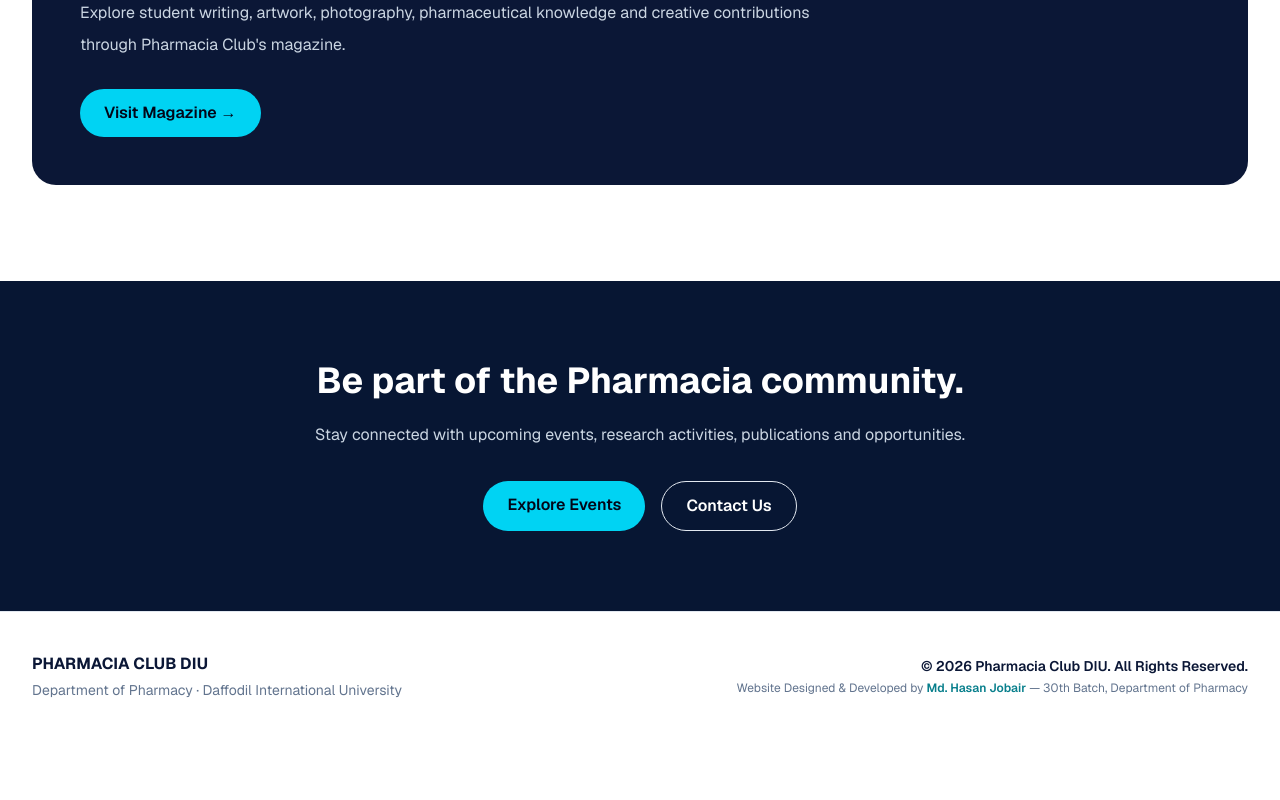
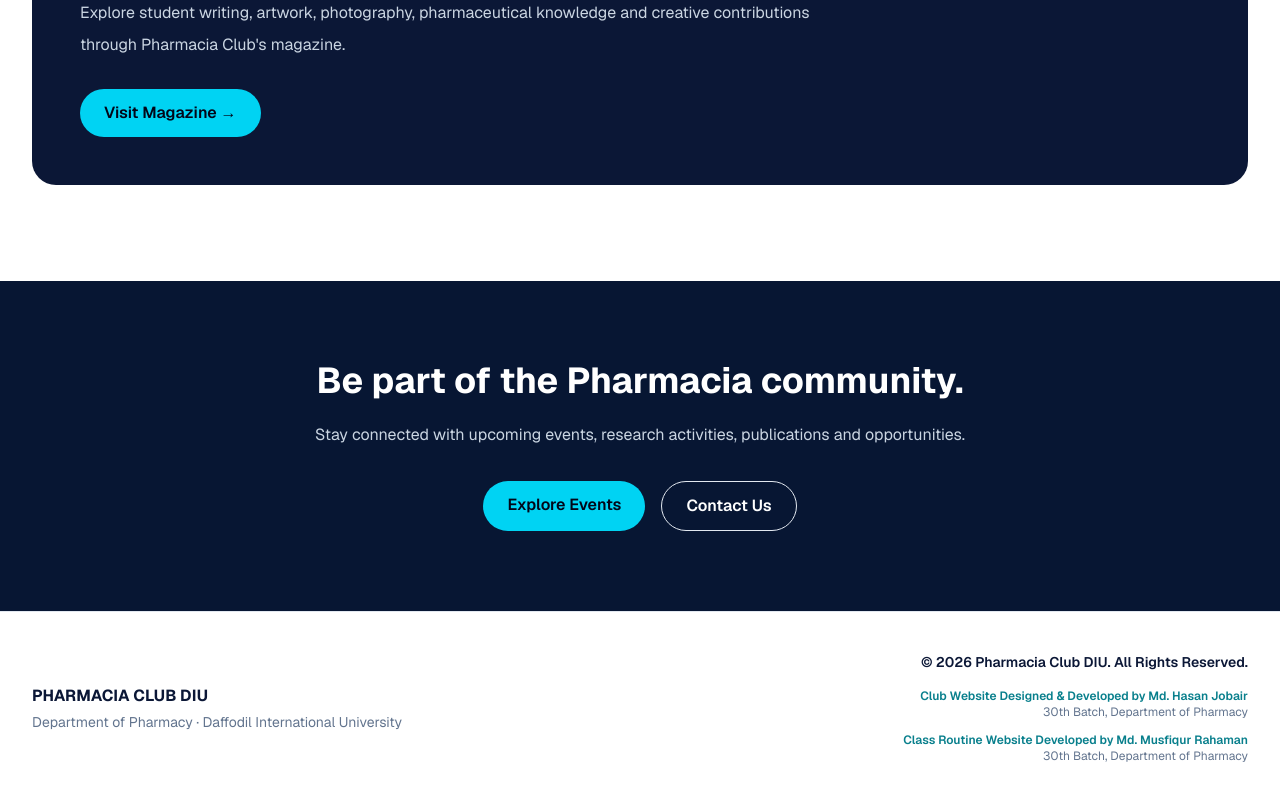
Before and after one commit to hasanjobair15/pharmaciaclubdiu, a Next.js app: page / in a window 1280 px wide. Shown: the part 3301-4101 px from the top of the page. Before the commit the page ends 4041 px from the top, so only its background shows below. Built offline with nearby package versions, Linux system fonts and the light colour scheme; no server answers; the database is empty.

Commit message:
Update footer credits

```diff
--- a/app/layout.tsx
+++ b/app/layout.tsx
@@ -46,7 +46,8 @@
 
           <footer className="border-t border-slate-200 bg-white transition-colors dark:border-slate-800 dark:bg-[#0a0f1a]">
             <div className="mx-auto max-w-7xl px-6 py-10 lg:px-8">
-              <div className="flex flex-col items-center justify-between gap-5 text-center md:flex-row md:text-left">
+              <div className="flex flex-col items-center justify-between gap-6 text-center md:flex-row md:text-left">
+
                 {/* CLUB INFO */}
                 <div>
                   <p className="font-bold text-[#0b1736] dark:text-white">
@@ -54,25 +55,40 @@
                   </p>
 
                   <p className="mt-1 text-sm text-slate-500 dark:text-slate-400">
-                    Department of Pharmacy · Daffodil International
-                    University
+                    Department of Pharmacy · Daffodil International University
                   </p>
                 </div>
 
-                {/* COPYRIGHT */}
+                {/* COPYRIGHT & WEBSITE CREDITS */}
                 <div className="text-center md:text-right">
+
                   <p className="text-sm font-semibold text-[#0b1736] dark:text-slate-200">
                     © 2026 Pharmacia Club DIU. All Rights Reserved.
                   </p>
 
-                  <p className="mt-1 text-xs text-slate-500 dark:text-slate-400">
-                    Website Designed & Developed by{" "}
-                    <span className="font-semibold text-[#087f8c] dark:text-[#2dd4bf]">
-                      Md. Hasan Jobair
-                    </span>{" "}
-                    — 30th Batch, Department of Pharmacy
-                  </p>
+                  <div className="mt-4 space-y-3 text-xs text-slate-500 dark:text-slate-400">
+
+                    {/* CLUB WEBSITE CREDIT */}
+                    <p>
+                      <span className="font-semibold text-[#087f8c] dark:text-[#2dd4bf]">
+                        Club Website Designed &amp; Developed by Md. Hasan Jobair
+                      </span>
+                      <br />
+                      30th Batch, Department of Pharmacy
+                    </p>
+
+                    {/* CLASS ROUTINE WEBSITE CREDIT */}
+                    <p>
+                      <span className="font-semibold text-[#087f8c] dark:text-[#2dd4bf]">
+                        Class Routine Website Developed by Md. Musfiqur Rahaman
+                      </span>
+                      <br />
+                      30th Batch, Department of Pharmacy
+                    </p>
+
+                  </div>
                 </div>
+
               </div>
             </div>
           </footer>
```
